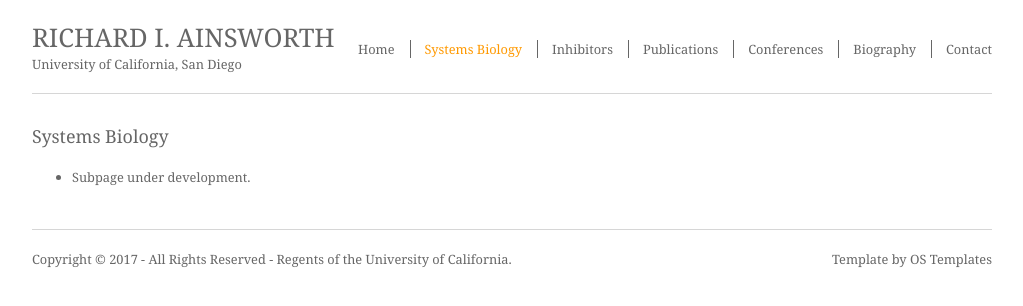
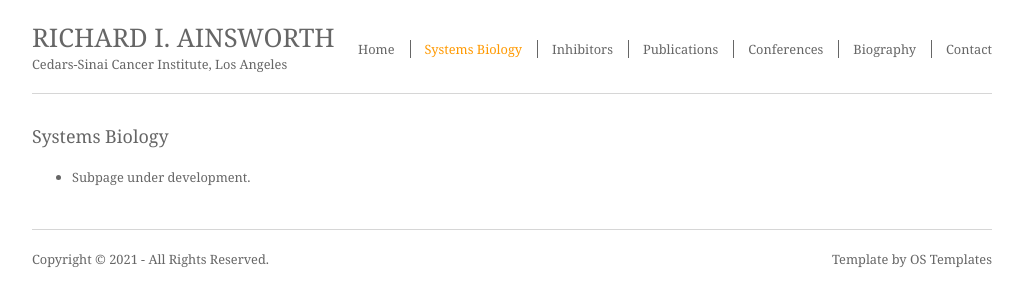
Before and after one commit to richardainsworth/site, a plain HTML site: page pages/systems.html in a window 1280 px wide. Shown: the whole page, without its empty margins (128-1151 px from the left). Drawn offline with Linux system fonts and the light colour scheme.

Commit message:
Update systems.html

```diff
--- a/pages/systems.html
+++ b/pages/systems.html
@@ -22,7 +22,7 @@ Licence URI: http://www.os-templates.com/template-terms
   <header id="header">
     <div id="hgroup">
       <h1><a href="../index.html">RICHARD I. AINSWORTH</a></h1>
-      <h2>University of California, San Diego</h2>
+      <h2>Cedars-Sinai Cancer Institute, Los Angeles</h2>
     </div>
     <!-- ################################################################################################ -->
     <nav id="topnav">
@@ -55,7 +55,7 @@ Licence URI: http://www.os-templates.com/template-terms
 <!-- Copyright -->
 <div class="wrapper row5">
   <footer id="copyright">
-    <p class="fl_left">Copyright &copy; 2017 - All Rights Reserved - Regents of the University of California.</p>
+    <p class="fl_left">Copyright &copy; 2021 - All Rights Reserved.</p>
     <p class="fl_right">Template by <a target="_blank" href="http://www.os-templates.com/" title="Free Website Templates">OS Templates</a></p>
     <div class="clear"></div>
   </footer>
```
